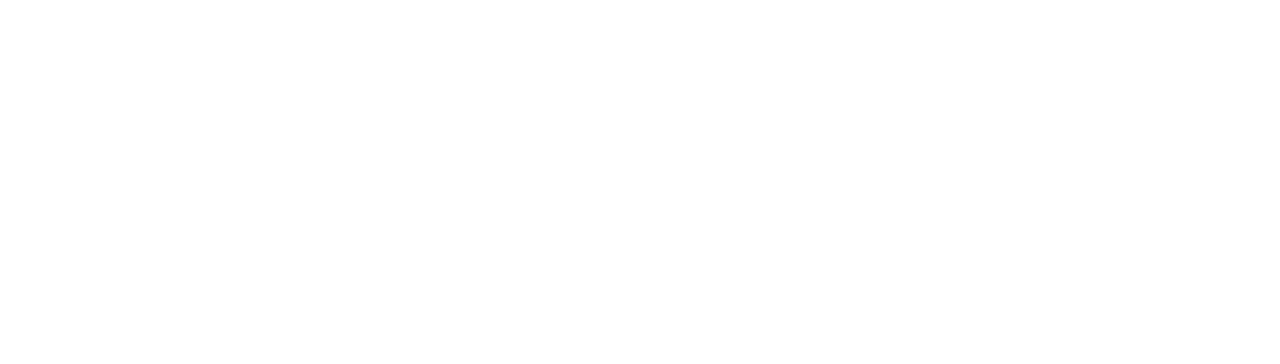
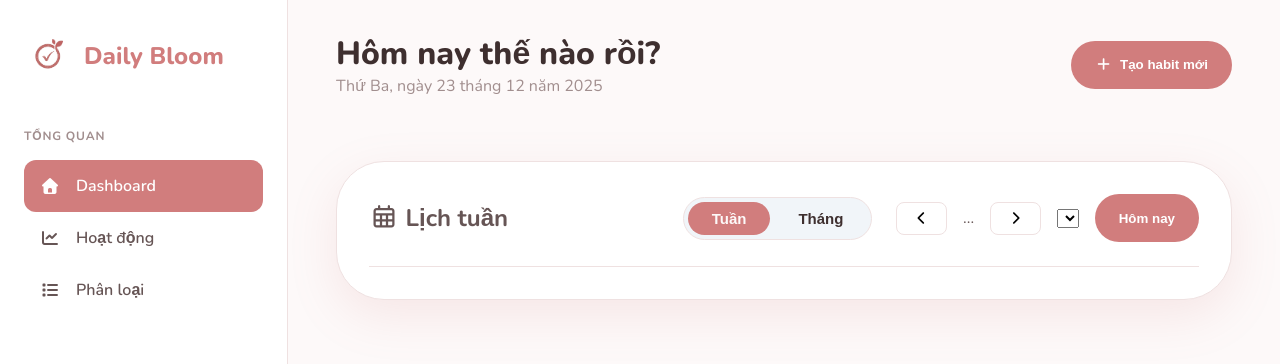
Before and after one commit to thaivee/daily-bloom, a plain HTML site: page html/activity.html in a window 1280 px wide. Shown: the top 364 px of the page. Drawn offline with nearby package versions, Linux system fonts and the light colour scheme.

Commit message:
new page: activity

```diff
--- a/css/activity.css
+++ b/css/activity.css
@@ -0,0 +1,247 @@
+@import url('https://fonts.googleapis.com/css2?family=Nunito:wght@400;600;700;800&display=swap');
+
+:root {
+
+    --primary: #D17D7D;
+    --primary-light: #F2E1E1;
+    --bg-main: #FDF9F9;
+    --white: #ffffff;
+    --text-main: #3E2F2F;
+    --text-body: #665555;
+    --text-light: #A18E8E;
+    --border-color: #EFE1E1;
+    --shadow: rgba(209, 125, 125, 0.15);
+}
+
+* {
+    margin: 0;
+    padding: 0;
+    box-sizing: border-box;
+}
+
+body {
+    font-family: 'Nunito', sans-serif;
+    background-color: var(--bg-main);
+    color: var(--text-body);
+}
+
+.view {
+    display: flex;
+    min-height: 100vh;
+}
+
+
+.sidebar {
+    width: 18rem;
+    background: var(--white);
+    padding: 2rem 1.5rem;
+    display: flex;
+    flex-direction: column;
+    border-right: 1px solid var(--border-color);
+}
+
+.logo {
+    text-decoration: none;
+    display: flex;
+    align-items: center;
+    gap: 0.75rem;
+    margin-bottom: 3rem;
+}
+
+.logo img {
+    height: 3rem;
+    width: 3rem;
+}
+
+.logo h3 {
+    color: var(--primary);
+    font-weight: 800;
+    font-size: 1.5rem;
+}
+
+.lable {
+    font-size: 0.75rem;
+    font-weight: 700;
+    color: var(--text-light);
+    margin-bottom: 1rem;
+    text-transform: uppercase;
+    letter-spacing: 0.05rem;
+}
+
+
+
+.label-item{
+    min-height: 3.25rem;
+    min-width: 3.25rem;
+    display: flex;
+    align-items: center;
+    gap: 1rem;
+    padding: 0.85rem 1rem;
+    text-decoration: none;
+    color: var(--text-body);
+    font-weight: 600;
+    border-radius: 0.75rem;
+
+    transition: all 0.3s;
+}
+
+.label-item.active {
+    background: var(--primary);
+    color: var(--white);
+}
+
+.label-item:hover:not(.active){
+    background: var(--primary-light);
+    color: var(--primary);
+}
+
+.label-item i {
+    width: 1.25rem;
+}
+
+.container {
+    display: flex;
+    flex-direction: column;
+    padding: 2rem 3rem;
+    overflow-y: auto;
+    gap:4rem;
+    flex:1;
+}
+
+
+.header {
+    display: flex;
+    justify-content:space-between;
+    align-items: center;
+
+}
+
+.element h1 {
+    color: var(--text-main);
+    font-size: 2rem;
+    font-weight: 800;
+}
+
+.element p {
+    color: var(--text-light);
+}
+
+.button-create {
+    min-height: 3rem;
+    min-width: 10rem;
+    padding: 1rem 1.5rem;
+    background: var(--primary);
+    color: var(--white);
+    border: none;
+    border-radius: 2rem;
+    font-weight: 700;
+    cursor: pointer;
+    display: flex;
+    align-items: center;
+    gap: 0.5rem;
+    transition: transform 0.3s ease;
+}
+
+.button-create:hover {
+    transform: scale(1.1);
+}
+
+
+
+
+.dashboard-panel {
+    background: var(--white);
+    border-radius: 3rem;
+    padding: 2rem;
+    border: 1px solid var(--border-color);
+    box-shadow: 0 1rem 3rem var(--shadow);
+    width: 100%;
+    display: flex;
+    flex-direction: column;
+    gap: 1.5rem;
+}
+
+
+.panel-header {
+    display: flex;
+    justify-content: space-between;
+    align-items: center;
+    padding-bottom: 1.5rem;
+    border-bottom: 1px solid var(--border-color);
+}
+
+.calendar {
+    display: flex;
+    align-items: center;
+    gap: 1.5rem;
+}
+.view-switcher {
+  background: #F1F5F9;
+  padding: 0.25rem;
+  border-radius: 3rem;
+  display: flex;
+  gap: 0.25rem;
+  border: 0.0625rem solid var(--border-color);
+}
+
+.header-button {
+  padding: 0.5rem 1.5rem;
+  border: none;
+  background: transparent;
+  cursor: pointer;
+  font-weight: 700;
+  color: var(--text-main);
+  border-radius: 2.5rem;
+  transition: 0.3s;
+  font-size: 0.9375rem;
+}
+
+.header-button-active {
+  padding: 0.5rem 1.5rem;
+  border: none;
+  background: var(--primary);
+  cursor: pointer;
+  font-weight: 700;
+  color: var(--bg-main);
+  border-radius: 2.5rem;
+  transition: 0.3s;
+  font-size: 0.9375rem;
+}
+
+.nav-group {
+    display: flex;
+    align-items: center;
+    gap: 1rem;
+}
+
+.nav-button {
+    padding: 0.5rem 1rem;
+    border: 1px solid var(--border-color);
+    background: var(--white);
+    border-radius: 0.5rem;
+    font-weight: 700;
+    cursor: pointer;
+    transition: transform 0.3s ease;
+}
+.today-button{
+    min-height: 3rem;
+    min-width: 6rem;
+    padding: 1rem 1.5rem;
+    background: var(--primary);
+    color: var(--white);
+    border: none;
+    border-radius: 2rem;
+    font-weight: 700;
+    cursor: pointer;
+    display: flex;
+    align-items: center;
+    gap: 0.5rem;
+}
+
+.today-button:hover {
+    opacity: 0.8;
+}
+
+.nav-button:hover{
+    background: var(--primary-light);
+}
--- a/css/dashboard.css
+++ b/css/dashboard.css
@@ -1,4 +1,3 @@
-/* Import font chữ Nunito */
 @import url('https://fonts.googleapis.com/css2?family=Nunito:wght@400;600;700;800&display=swap');
 
 :root {
@@ -26,7 +25,7 @@ body {
     color: var(--text-body);
 }
 
-.sidebar-container {
+.view {
     display: flex;
     min-height: 100vh;
 }
--- a/html/activity.html
+++ b/html/activity.html
@@ -0,0 +1,60 @@
+<!DOCTYPE html>
+<html lang="en">
+<head>
+    <meta charset="UTF-8">
+    <meta name="viewport" content="width=device-width, initial-scale=1.0">
+    <title>Daily Bloom</title>
+    <link rel="icon" href="../picture/logo.png">
+    <link rel="stylesheet" href="../css/activity.css">
+    <link rel="stylesheet" href="https://cdnjs.cloudflare.com/ajax/libs/font-awesome/7.0.1/css/all.min.css" integrity="sha512-2SwdPD6INVrV/lHTZbO2nodKhrnDdJK9/kg2XD1r9uGqPo1cUbujc+IYdlYdEErWNu69gVcYgdxlmVmzTWnetw==" crossorigin="anonymous" referrerpolicy="no-referrer" />
+</head>
+<body>
+    <div class="view">
+        <div class="sidebar">
+            <a href="/html/dashboard.html" class="logo">
+                <img src="../picture/logo.png" alt="logo">
+                <h3>Daily Bloom</h3>
+            </a>
+            <div class="menu">
+                <p class="lable">Tổng quan</p>
+                <a href="../html/dashboard.html" class="label-item active"><i class="fa-solid fa-house"></i>Dashboard</a>
+                <a href="../html/activity.html" class="label-item"><i class="fa-solid fa-chart-line"></i>Hoạt động</a>
+                <a href="../html/classification.html" class="label-item"><i class="fa-solid fa-list"></i></i>Phân loại</a>
+            </div>
+        </div>
+
+
+
+        <div class="container">
+            <div class="header">
+                <div class="element">
+                    <h1>Hôm nay thế nào rồi?</h1>
+                    <p>Thứ Ba, ngày 23 tháng 12 năm 2025</p>
+                </div>
+                <div class="button">
+                    <button class="button-create"><i class="fa-solid fa-plus"></i> Tạo habit mới</button>
+                </div>
+            </div>
+                <div class="dashboard-panel">
+                <div class="panel-header">
+                    <h2><i class="far fa-calendar-alt"></i> Lịch tuần</h2>
+                    <div class="calendar">
+                        <div class="view-switcher">
+                            <button class="header-button-active">Tuần</button>
+                            <button class="header-button">Tháng</button>
+                        </div>
+                        <div class="nav-group">
+                            <button class="nav-button"><i class="fas fa-chevron-left"></i></button>
+                            <span id="calendarLabel">...</span>
+                            <button class="nav-button"><i class="fas fa-chevron-right"></i></button>
+
+                            <select class="year-select"></select>
+
+                            <button class="today-button">Hôm nay</button>
+                        </div>
+                    </div>
+                </div>
+
+    </div>
+</body>
+</html>
```
Also changed, not shown: html/dashboard.html (+1 -1 lines).
